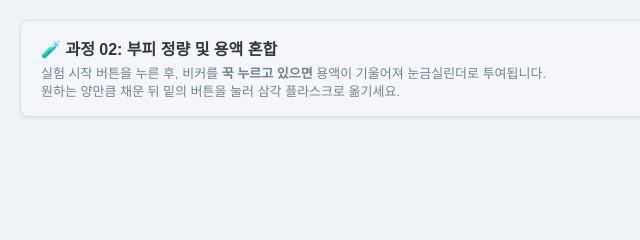
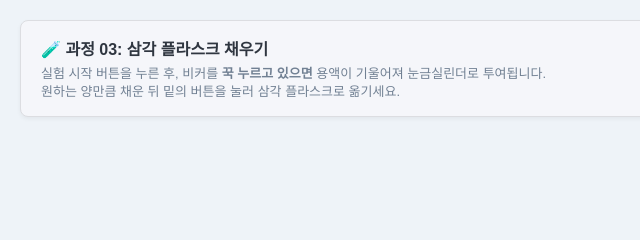
Before and after one commit to 2620313-npr/ghkgkr, a plain HTML site: page 3.html in a window 1280 px wide. Shown: the top 240 px of the page, 0-640 px from the left. Drawn offline with Linux system fonts and the light colour scheme.

Commit message:
Update 3.html

```diff
--- a/3.html
+++ b/3.html
@@ -11,7 +11,7 @@
     <div class="workspace">
         <div id="experiment-header">
             <div class="info-panel">
-                <h3>🧪 과정 02: 부피 정량 및 용액 혼합</h3>
+                <h3>🧪 과정 03: 삼각 플라스크 채우기</h3>
                 <p>실험 시작 버튼을 누른 후, 비커를 <b>꾹 누르고 있으면</b> 용액이 기울어져 눈금실린더로 투여됩니다.<br>원하는 양만큼 채운 뒤 밑의 버튼을 눌러 삼각 플라스크로 옮기세요.</p>
             </div>
             <button id="nextStepBtn" class="next-btn">
```
